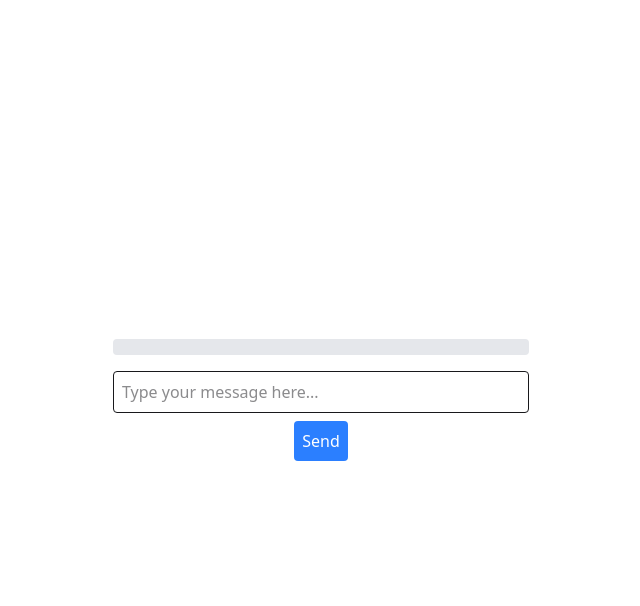
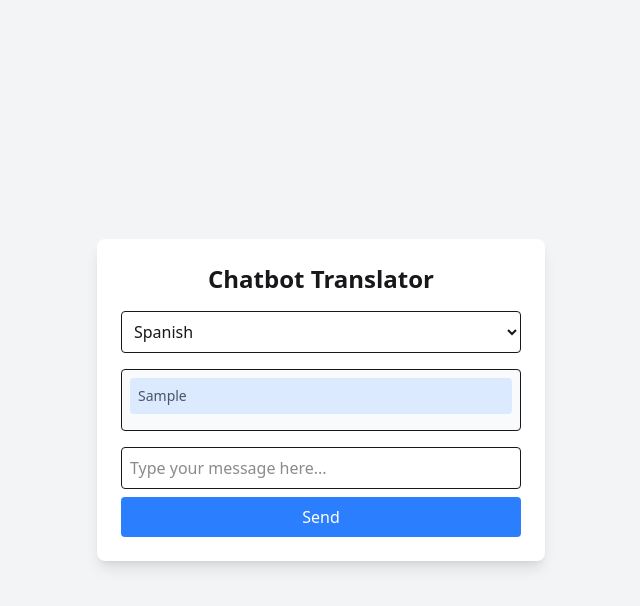
Before and after one commit to sijae24/dreamhacks-project, a React (Vite) app: page / in a window 1280 px wide. Both pictures are taken after typing "Sample" into the empty fields and a click on the button "Send". Shown: the top 606 px of the page, without its empty margins (319-959 px from the left). Built offline with nearby package versions, Linux system fonts and the light colour scheme.

Commit message:
Add UI to Translator

```diff
--- a/package.json
+++ b/package.json
@@ -11,6 +11,7 @@
   },
   "dependencies": {
     "@tailwindcss/vite": "^4.0.14",
+    "axios": "^1.8.3",
     "daisyui": "^5.0.4",
     "peerjs": "^1.5.4",
     "react": "^19.0.0",
--- a/src/Components/Chatbot.jsx
+++ b/src/Components/Chatbot.jsx
@@ -5,12 +5,11 @@ import TextTranslator from '../service/TextTranslator';
 const Chatbot = () => {
     const [message, setMessage] = useState('');
     const [messages, setMessages] = useState([]);
-    const [peerData, setPeerData] = useState('');
-    const [peerTextBox, setPeerTextBox] = useState('');
+    const [language, setLanguage] = useState('es'); // Default language: Spanish
 
     // Create an instance of TextTranslator
     const translator = new TextTranslator();
-    translator.toLang = 'es'; // Change to desired language
+    translator.toLang = language;
 
     useEffect(() => {
         // PeerJS setup can go here
@@ -20,7 +19,7 @@ const Chatbot = () => {
         if (message.trim()) {
             try {
                 const translatedText = await translator.translate(message);
-                setMessages([...messages, translatedText]); // Store translated message
+                setMessages([...messages, { text: message, translated: translatedText }]);
                 setMessage('');
             } catch (error) {
                 console.error("Translation error:", error);
@@ -41,12 +40,25 @@ const Chatbot = () => {
     };
 
     return (
-        <div className="flex justify-center items-center h-screen">
-            <div className="w-full max-w-md p-4 text-center">
-                <div className="mb-4">
+        <div className="flex justify-center items-center h-screen bg-gray-100">
+            <div className="w-full max-w-md p-6 bg-white shadow-lg rounded-lg text-center">
+                <h2 className="text-2xl font-semibold mb-4">Chatbot Translator</h2>
+                <select
+                    className="mb-4 p-2 border rounded w-full"
+                    value={language}
+                    onChange={(e) => setLanguage(e.target.value)}
+                >
+                    <option value="es">Spanish</option>
+                    <option value="fr">French</option>
+                    <option value="de">German</option>
+                    <option value="ja">Japanese</option>
+                    <option value="zh">Chinese</option>
+                </select>
+                <div className="mb-4 max-h-60 overflow-y-auto border p-2 rounded bg-gray-50 text-left">
                     {messages.map((msg, index) => (
-                        <div key={index} className="bg-gray-200 p-2 rounded mb-2">
-                            {msg}
+                        <div key={index} className="p-2 mb-2 bg-blue-100 rounded">
+                            <p className="text-sm text-gray-600">{msg.text}</p>
+                            <p className="text-lg font-semibold">{msg.translated}</p>
                         </div>
                     ))}
                 </div>
@@ -55,10 +67,13 @@ const Chatbot = () => {
                     placeholder="Type your message here..."
                     value={message}
                     onChange={handleChange}
-                    onKeyPress={handleKeyPress}
+                    onKeyUp={handleKeyPress}
                     className="w-full p-2 border rounded"
                 />
-                <button onClick={handleSendClick} className="mt-2 p-2 bg-blue-500 text-white rounded">
+                <button
+                    onClick={handleSendClick}
+                    className="mt-2 w-full p-2 bg-blue-500 text-white rounded hover:bg-blue-600 transition"
+                >
                     Send
                 </button>
             </div>
```
Also changed, not shown: 1 other file (tests, documents, lock files or other folders).
